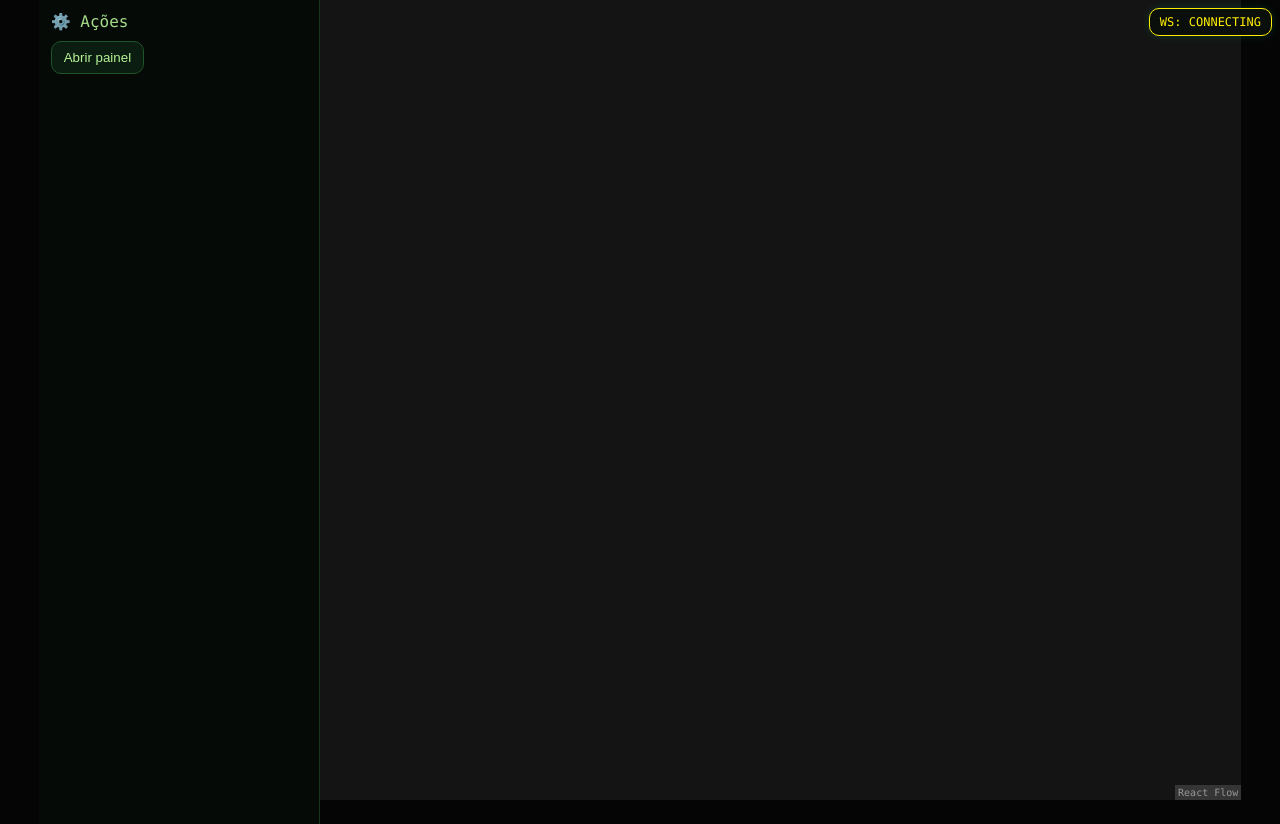
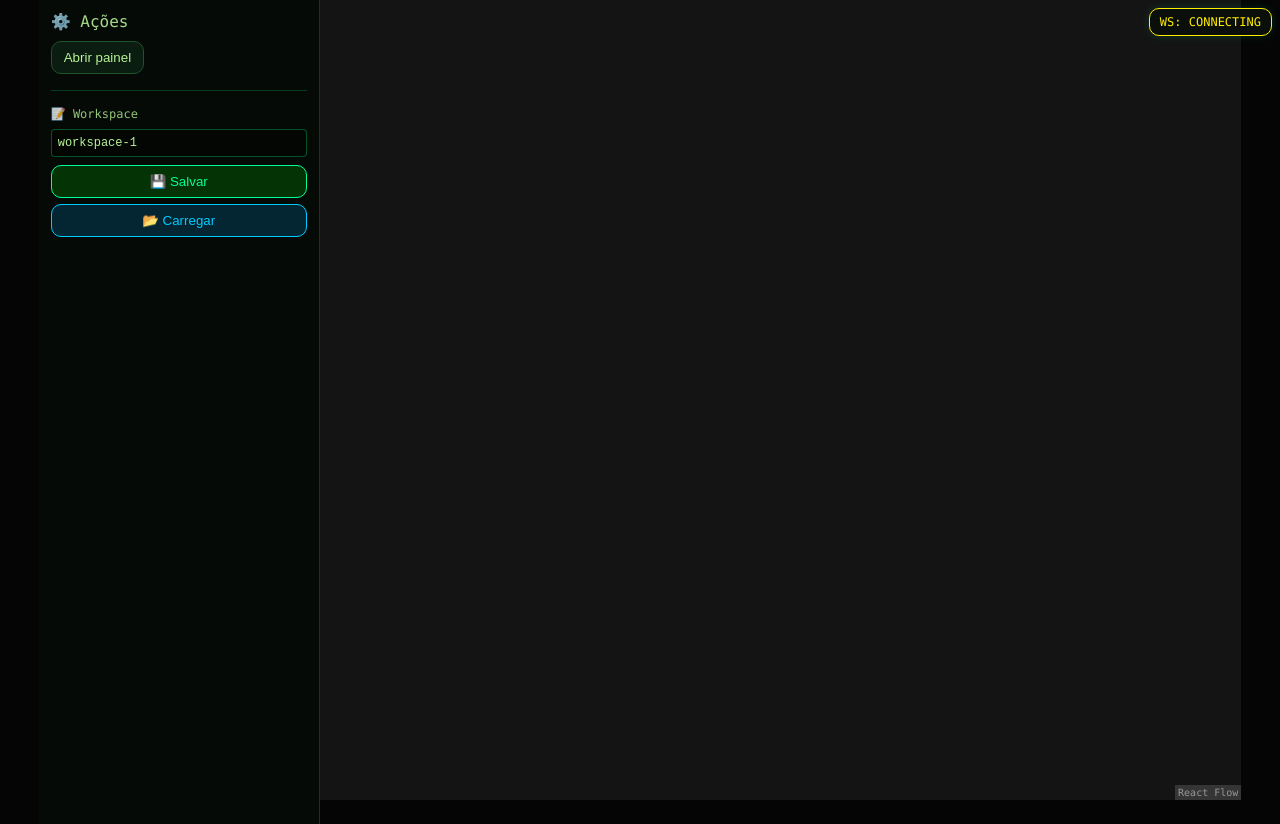
Before and after one commit to viniciusxpb/frontend, a React (Vite) app: page / in a window 1280 px wide. Built offline with nearby package versions, Linux system fonts and the light colour scheme; no server answers.

Commit message:
salvando workspace com sucesso, no entando não está persistindo dados no front

```diff
--- a/src/components/LeftPanel.tsx
+++ b/src/components/LeftPanel.tsx
@@ -1,10 +1,95 @@
-type Props = { onOpenModal: () => void };
+// src/components/LeftPanel.tsx
+import { useState } from 'react';
+import { useWorkspacePersistence } from '@/hooks/useWorkspacePersistence';
+import type { Node, Edge } from '@xyflow/react';
 
-export default function LeftPanel({ onOpenModal }: Props) {
+type Props = {
+  onOpenModal: () => void;
+  nodes: Node[];
+  edges: Edge[];
+  onLoadWorkspace: (nodes: Node[], edges: Edge[]) => void;
+};
+
+export default function LeftPanel({ onOpenModal, nodes, edges, onLoadWorkspace }: Props) {
+  const [workspaceName, setWorkspaceName] = useState('workspace-1');
+  const { saveWorkspace, loadWorkspace } = useWorkspacePersistence();
+
+  const handleSaveWorkspace = async () => {
+    const success = await saveWorkspace(workspaceName, nodes, edges);
+    if (success) {
+      alert(`✅ Workspace "${workspaceName}" salvo!`);
+    } else {
+      alert(`❌ Erro ao salvar workspace`);
+    }
+  };
+
+  const handleLoadWorkspace = async () => {
+    const data = await loadWorkspace(workspaceName);
+    if (data && data.nodes && data.edges) {
+      onLoadWorkspace(data.nodes, data.edges);
+      alert(`✅ Workspace "${workspaceName}" carregado!`);
+    } else {
+      alert(`❌ Workspace não encontrado`);
+    }
+  };
+
   return (
     <aside className="leftPanel">
-      <div style={{ marginBottom: 10, opacity: .9 }}>⚙️ Ações</div>
-      <button className="hacker-btn" onClick={onOpenModal}>Abrir painel</button>
+      <div style={{ marginBottom: 10, opacity: 0.9 }}>⚙️ Ações</div>
+      <button className="hacker-btn" onClick={onOpenModal}>
+        Abrir painel
+      </button>
+
+      <div style={{ marginTop: 16, paddingTop: 16, borderTop: '1px solid rgba(0, 255, 136, 0.2)' }}>
+        <div style={{ marginBottom: 8, fontSize: 12, opacity: 0.8 }}>📝 Workspace</div>
+        <input
+          type="text"
+          value={workspaceName}
+          onChange={(e) => setWorkspaceName(e.target.value)}
+          placeholder="Nome do workspace..."
+          className="nodrag"
+          style={{
+            display: 'block',
+            width: '100%',
+            padding: '6px',
+            marginBottom: 8,
+            background: 'rgba(0, 0, 0, 0.3)',
+            border: '1px solid rgba(0, 255, 136, 0.3)',
+            color: '#b7f397',
+            borderRadius: 4,
+            fontFamily: 'monospace',
+            fontSize: 12,
+            boxSizing: 'border-box',
+          }}
+        />
+        <button
+          onClick={handleSaveWorkspace}
+          className="hacker-btn"
+          style={{
+            display: 'block',
+            width: '100%',
+            marginBottom: 6,
+            background: 'rgba(0, 150, 0, 0.3)',
+            borderColor: '#00ff99',
+            color: '#00ff99',
+          }}
+        >
+          💾 Salvar
+        </button>
+        <button
+          onClick={handleLoadWorkspace}
+          className="hacker-btn"
+          style={{
+            display: 'block',
+            width: '100%',
+            background: 'rgba(0, 100, 150, 0.3)',
+            borderColor: '#00ccff',
+            color: '#00ccff',
+          }}
+        >
+          📂 Carregar
+        </button>
+      </div>
     </aside>
   );
 }
--- a/src/flow/FlowController.tsx
+++ b/src/flow/FlowController.tsx
@@ -1,13 +1,16 @@
-import React from 'react';
+// src/flow/FlowController.tsx
+import React, { useState } from 'react';
 import LeftPanel from '@/components/LeftPanel';
 import HackerModal from '@/components/HackerModal';
 import NodeCatalog from '@/components/NodeCatalog';
 import { useNodePalette } from '@/hooks/useNodePalette';
 import { useFlowStateSync } from '@/hooks/useFlowStateSync';
 import { useFlowInteraction } from '@/hooks/useFlowInteraction';
+import { useWorkspacePersistence } from '@/hooks/useWorkspacePersistence';
 import { FlowCanvas } from './FlowCanvas';
 
 export default function FlowController() {
+  const [workspaceName, setWorkspaceName] = useState('workspace-1');
   const nodePalette = useNodePalette();
   const { nodes, edges, setNodes, setEdges, onNodesChange, onEdgesChange, onConnect } = useFlowStateSync();
   const {
@@ -15,11 +18,40 @@ export default function FlowController() {
     setIsModalOpen, setPanelPos,
     onConnectStart, onConnectEnd, addNodeByType, onPaneClick, handleCloseModal
   } = useFlowInteraction({ nodes, edges, setNodes, setEdges, nodePalette });
+  const { saveWorkspace, loadWorkspace } = useWorkspacePersistence();
+
+  const handleSaveWorkspace = async () => {
+    const success = await saveWorkspace(workspaceName, nodes, edges);
+    if (success) {
+      alert(`✅ Workspace "${workspaceName}" salvo!`);
+    } else {
+      alert(`❌ Erro ao salvar workspace`);
+    }
+  };
+
+  const handleLoadWorkspace = async () => {
+    const data = await loadWorkspace(workspaceName);
+    if (data && data.nodes && data.edges) {
+      setNodes(data.nodes);
+      setEdges(data.edges);
+      alert(`✅ Workspace "${workspaceName}" carregado!`);
+    } else {
+      alert(`❌ Workspace não encontrado`);
+    }
+  };
 
   return (
     <>
       <div className="globalWrapper">
-        <LeftPanel onOpenModal={() => setIsModalOpen(true)} />
+        <LeftPanel
+  onOpenModal={() => setIsModalOpen(true)}
+  nodes={nodes}
+  edges={edges}
+  onLoadWorkspace={(newNodes, newEdges) => {
+    setNodes(newNodes);
+    setEdges(newEdges);
+  }}
+/>
         <FlowCanvas
           nodes={nodes}
           edges={edges}
--- a/src/flow/FlowInner.tsx
+++ b/src/flow/FlowInner.tsx
@@ -243,7 +243,7 @@ export default function FlowInner() {
     }
 
     const id = nextId();
-    const baseData: any = JSON.parse(JSON.stringify(spec.defaultData ?? {}));
+    const baseData: any = JSON.parse(JSON.stringify(spec.default_data ?? {}));
 
     if (!baseData.label) {
       baseData.label = spec.label;
--- a/src/hooks/useFlowInteraction.ts
+++ b/src/hooks/useFlowInteraction.ts
@@ -1,3 +1,4 @@
+// src/hooks/useFlowInteraction.ts
 import { useState, useCallback, useRef, useEffect } from 'react';
 import { useReactFlow, useKeyPress, type Node, type Edge } from '@xyflow/react';
 import { type NodePaletteItem } from '@/nodes/registry';
@@ -58,8 +59,15 @@ export function useFlowInteraction({ nodes, edges, setNodes, setEdges, nodePalet
     const spec = nodePalette.find((n) => n.type === typeKey);
     if (!spec) { setIsModalOpen(false); setPendingConnect(null); return; }
     const id = nextId();
-    const baseData: any = JSON.parse(JSON.stringify(spec.defaultData ?? {}));
-    if (!baseData.label) { baseData.label = spec.label; }
+    const baseData: any = JSON.parse(JSON.stringify(spec.default_data ?? {}));
+if (!baseData.label) { baseData.label = spec.label; }
+baseData.onChange = (nodeId: string, value: string) => {
+  setNodes((nds) =>
+    nds.map((n) =>
+      n.id === nodeId ? { ...n, data: { ...n.data, value } } : n
+    )
+  );
+};
     baseData.inputsMode = normalizeIOMode(baseData.inputsMode);
     baseData.outputsMode = normalizeIOMode(baseData.outputsMode);
     if (baseData.inputsMode === 'n') baseData.inputsCount = Math.max(baseData.inputsCount ?? 1, 1);
@@ -108,13 +116,25 @@ export function useFlowInteraction({ nodes, edges, setNodes, setEdges, nodePalet
   });
 
   const handleCloseModal = useCallback(() => {
-    connectingNodeId.current = null; connectingHandleId.current = null;
-    setPendingConnect(null); setIsModalOpen(false);
+    connectingNodeId.current = null;
+    connectingHandleId.current = null;
+    setPendingConnect(null);
+    setIsModalOpen(false);
   }, []);
 
   return {
-    isModalOpen, panelPos, selectedNodes, selectedEdges,
-    setIsModalOpen, setPanelPos, setSelectedNodes, setSelectedEdges,
-    onConnectStart, onConnectEnd, addNodeByType, onPaneClick, handleCloseModal
+    isModalOpen,
+    panelPos,
+    selectedNodes,
+    selectedEdges,
+    setIsModalOpen,
+    setPanelPos,
+    setSelectedNodes,
+    setSelectedEdges,
+    onConnectStart,
+    onConnectEnd,
+    addNodeByType,
+    onPaneClick,
+    handleCloseModal,
   };
 }
--- /dev/null
+++ b/src/hooks/useWorkspacePersistence.ts
@@ -0,0 +1,55 @@
+// src/hooks/useWorkspacePersistence.ts
+import { useCallback } from 'react';
+import { type Node, type Edge } from '@xyflow/react';
+
+export function useWorkspacePersistence() {
+  const saveWorkspace = useCallback(async (name: string, nodes: Node[], edges: Edge[]) => {
+    console.log(`[Workspace] Salvando '${name}'...`);
+    try {
+      const response = await fetch('http://localhost:3100/workspace/save', {
+        method: 'POST',
+        headers: { 'Content-Type': 'application/json' },
+        body: JSON.stringify({
+          name,
+          nodes: nodes.map(n => ({
+            id: n.id,
+            type: n.type,
+            position: n.position,
+            data: n.data,
+          })),
+          edges: edges.map(e => ({
+            id: e.id,
+            source: e.source,
+            target: e.target,
+            sourceHandle: e.sourceHandle,
+            targetHandle: e.targetHandle,
+          })),
+        }),
+      });
+
+      if (!response.ok) throw new Error('Falha ao salvar');
+      console.log(`[Workspace] '${name}' salvo!`);
+      return true;
+    } catch (e) {
+      console.error(`[Workspace] Erro ao salvar:`, e);
+      return false;
+    }
+  }, []);
+
+  const loadWorkspace = useCallback(async (name: string) => {
+    console.log(`[Workspace] Carregando '${name}'...`);
+    try {
+      const response = await fetch(`http://localhost:3100/workspace/load/${name}`);
+      if (!response.ok) throw new Error('Workspace não encontrado');
+
+      const data = await response.json();
+      console.log(`[Workspace] '${name}' carregado!`);
+      return data;
+    } catch (e) {
+      console.error(`[Workspace] Erro ao carregar:`, e);
+      return null;
+    }
+  }, []);
+
+  return { saveWorkspace, loadWorkspace };
+}
--- a/src/nodes/registry.ts
+++ b/src/nodes/registry.ts
@@ -4,5 +4,5 @@
 export interface NodePaletteItem {
   type: string;
   label: string;
-  defaultData: any;
+  default_data: any;
 }
--- a/src/utils/flowUtils.ts
+++ b/src/utils/flowUtils.ts
@@ -12,9 +12,9 @@ export function isDynOutputsNode(n: Node): boolean {
   return m === 'n';
 }
 
-export function normalizeIOMode(mode: string | undefined): IOmode {
-    if (mode === '0') return 0;
-    if (mode === '1') return 1;
+export function normalizeIOMode(mode: string | number | undefined): IOmode {
+    if (mode === '0' || mode === 0) return 0;
+    if (mode === '1' || mode === 1) return 1;
     if (mode === 'n') return 'n';
     return 1;
 }
```
Also changed, not shown: src/nodes/BaseIONode.tsx (+61 -32 lines).
